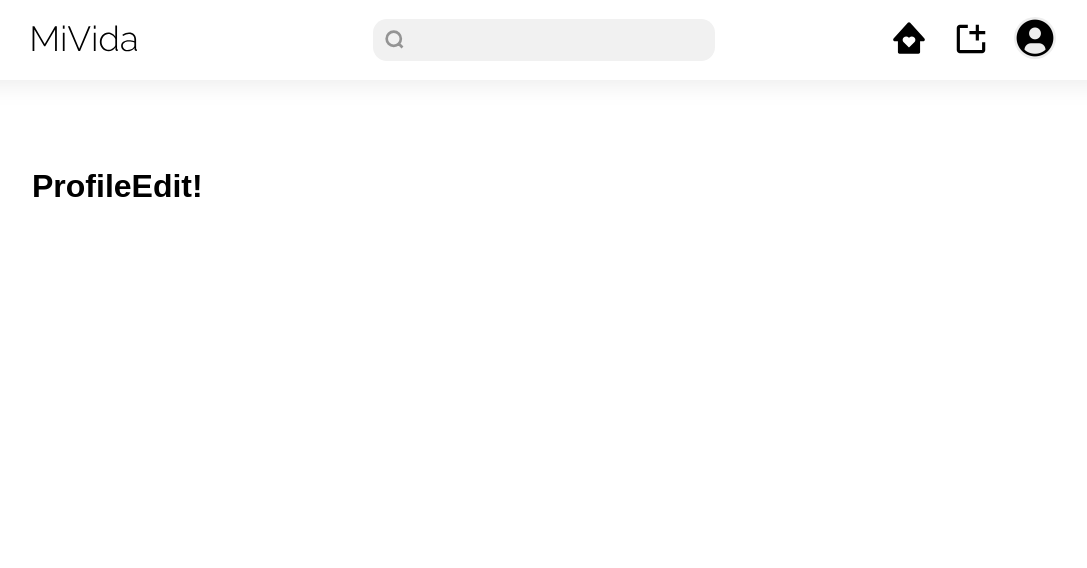
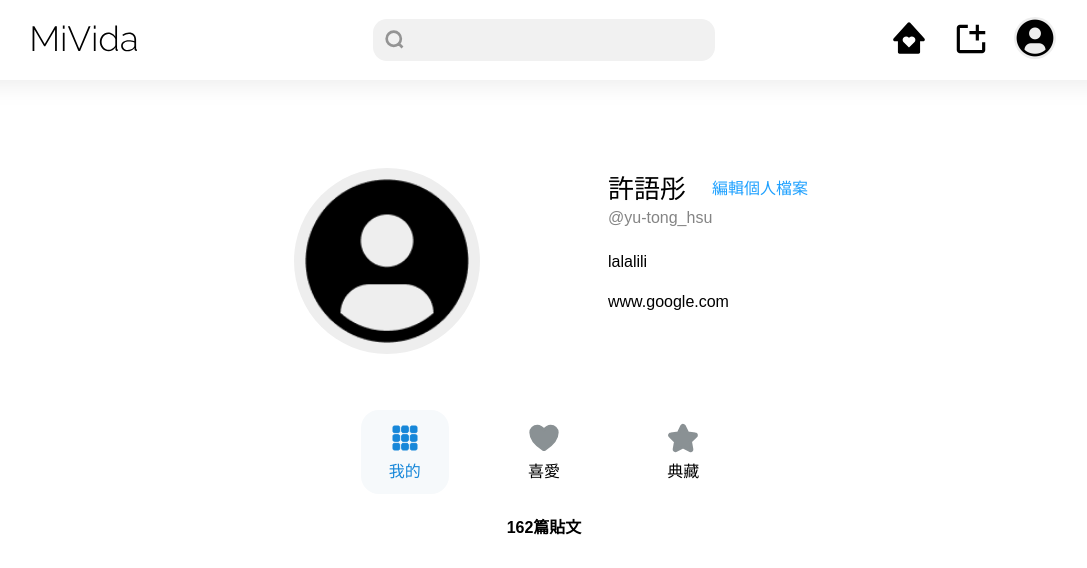
Before and after one commit to Russelllin7789/vue-profile, a Vue app: page /profile in a window 1280 px wide. Shown: the top 568 px of the page, without its empty margins (96-1183 px from the left). Built offline with nearby package versions, Linux system fonts and the light colour scheme.

Commit message:
add personal profile page

```diff
--- a/src/pages/ProfilePage.vue
+++ b/src/pages/ProfilePage.vue
@@ -1,5 +1,132 @@
 <template>
-  <h1>ProfileEdit!</h1>
+  <div>
+    <div class="profileContainer">
+      <TheAvatar :width="186" :height="186" />
+      <div class="profile">
+        <p class="name">
+          <span>許語彤</span
+          ><router-link to="/profile/edit">編輯個人檔案</router-link>
+        </p>
+        <p class="handle">@yu-tong_hsu</p>
+        <div class="description">
+          <pre>lalalili</pre>
+        </div>
+        <p class="website">www.google.com</p>
+      </div>
+    </div>
+    <div class="tabs">
+      <div class="tab active">
+        <TheIcon icon="posts" />
+        <p>我的</p>
+      </div>
+      <div class="tab">
+        <TheIcon icon="like" />
+        <p>喜愛</p>
+      </div>
+      <div class="tab">
+        <TheIcon icon="favorite" />
+        <p>典藏</p>
+      </div>
+    </div>
+    <div class="tabContent">
+      <p>162篇貼文</p>
+      <div class="posts">
+        <img v-for="n in 9" src="" class="postImage" />
+      </div>
+    </div>
+  </div>
 </template>
 
-<script setup lang="ts"></script>
+<script setup lang="ts">
+import TheIcon from "../components/TheIcon.vue";
+import TheAvatar from "../components/TheAvatar.vue";
+</script>
+
+<style scoped>
+.profileContainer {
+  display: grid;
+  grid-template-columns: 1fr 1fr;
+  column-gap: 10vw;
+}
+
+.avatar {
+  justify-self: end;
+}
+
+.profile .name {
+  display: flex;
+  align-items: center;
+}
+
+.profile .name > span {
+  font-size: 26px;
+}
+.profile .name > a {
+  color: #1da0ff;
+  text-decoration: none;
+  margin-left: 26px;
+}
+.profile .handle {
+  margin-top: 4px;
+  color: #848484;
+}
+
+.profile .description {
+  margin-top: 26px;
+  margin-bottom: 22px;
+}
+
+.tabs {
+  display: grid;
+  grid-template-columns: repeat(3, 88px);
+  column-gap: 4vw;
+  justify-content: center;
+
+  margin-top: 7vmin;
+  margin-bottom: 20px;
+}
+
+.tab {
+  text-align: center;
+  padding: 12px 0;
+  cursor: pointer;
+}
+.tab > svg {
+  width: 32px;
+  height: 32px;
+  stroke: #8a9194;
+  fill: #8a9194;
+}
+
+.tab.active {
+  background: #f6f9fb;
+  border-radius: 18px;
+}
+
+.tab.active > svg {
+  stroke: #1787d9;
+  fill: #1787d9;
+}
+.tab.active > p {
+  color: #1787d9;
+}
+
+.tabContent > p {
+  text-align: center;
+  font-weight: 600;
+  margin-bottom: 32px;
+}
+
+.posts {
+  display: grid;
+  grid-template-columns: 1fr 1fr 1fr;
+  gap: 40px;
+}
+
+.postImage {
+  width: 100%;
+  height: 321px;
+  background: #eee;
+  object-fit: cover;
+}
+</style>
```
